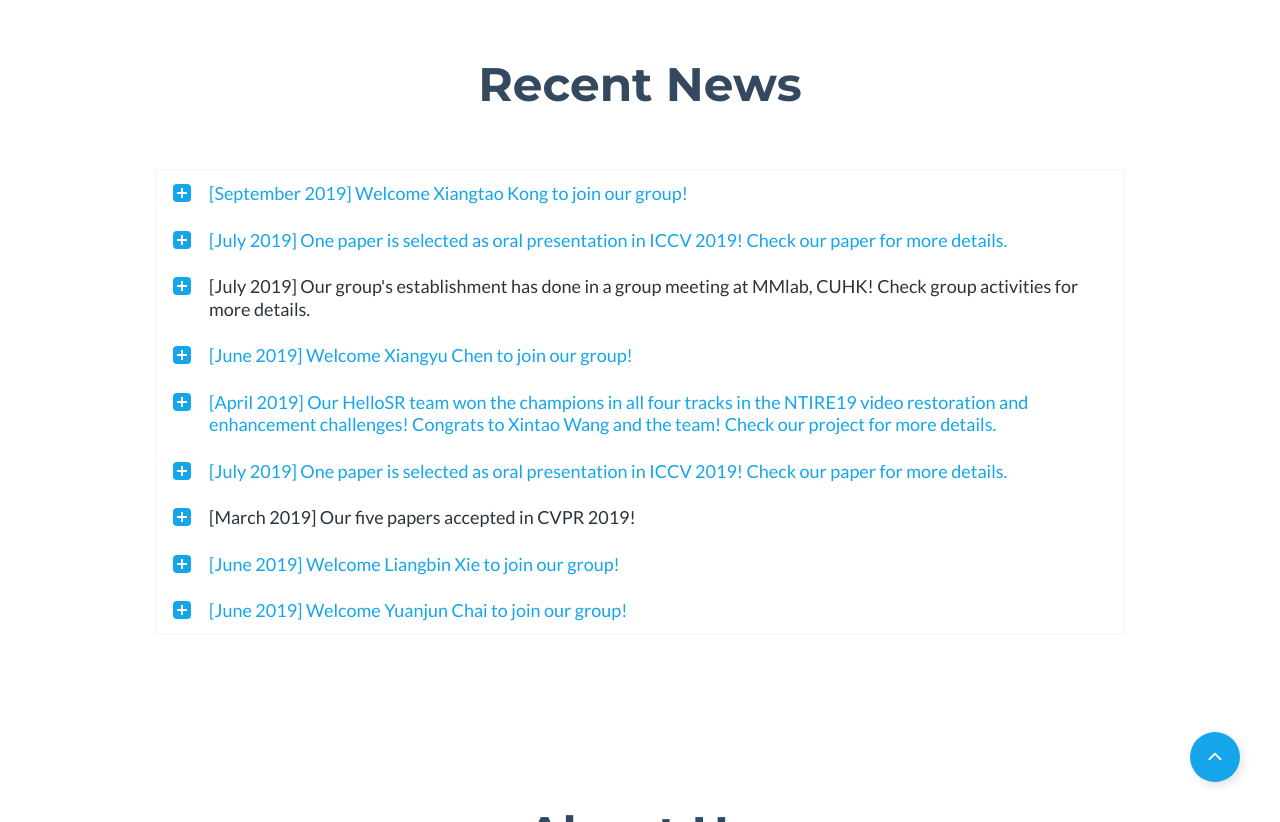
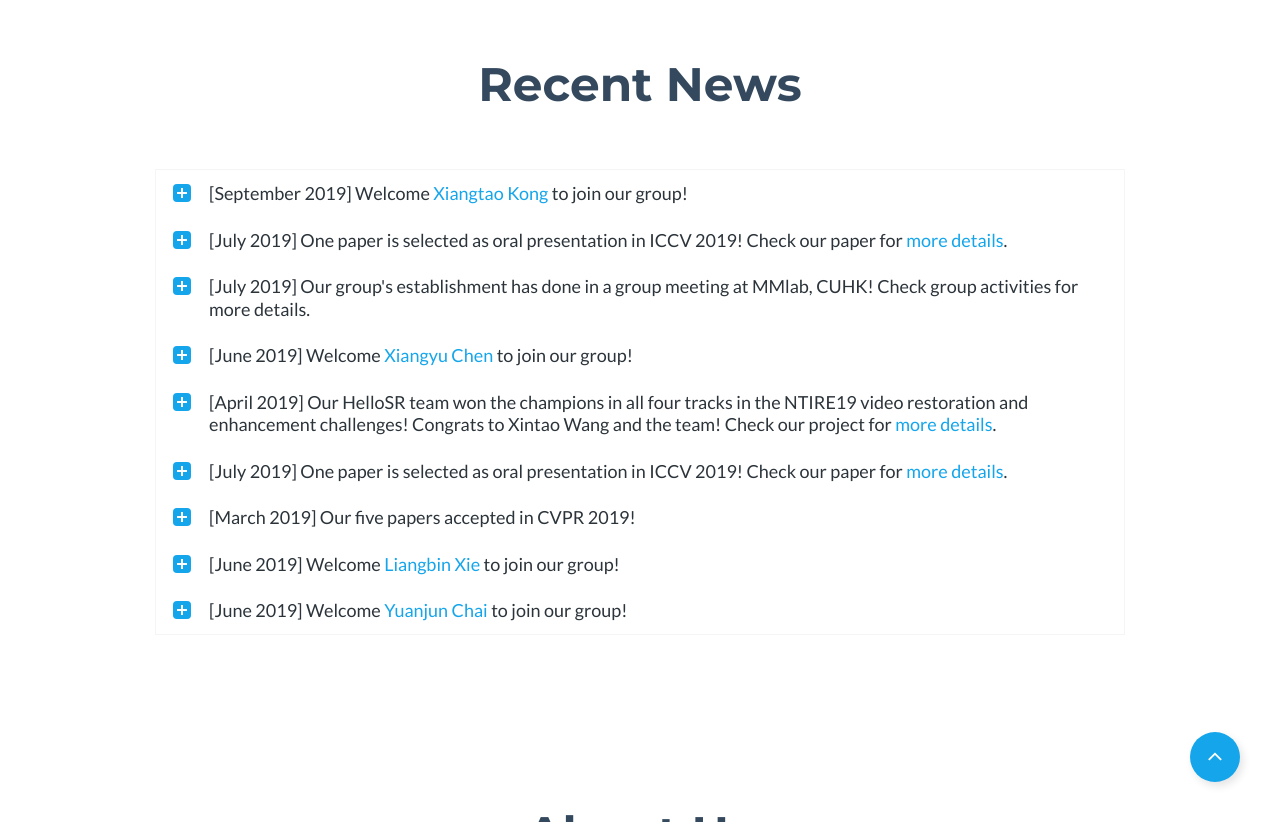
Before and after one commit to SuperLowLevel/SuperLowLevel.github.io, a Jekyll site: the page built from index.html, in a window 1280 px wide and 900 px high, scrolled down 826 px, cut to the strip 78-900 px from the top of the window. Built offline with Jekyll 4.4.1, drawn with Linux system fonts in a browser that asks for light colours.

Commit message:
font for links

```diff
--- a/index.html
+++ b/index.html
@@ -25,7 +25,7 @@ labNameDescript: One of the most legendary AI team, <br>Our vision is to make th
                                 {% if post.name == 'Xiangtao Kong' %}
                                 <a role="button"  class="collapsed"
                                    aria-controls="accordion1Collapse1" aria-expanded="false" href="{{ post.url }}" >
-                                    <p class="text-primary">[September 2019] Welcome Xiangtao Kong to join our group!</p>
+                                    [September 2019] Welcome <font class="text-primary">Xiangtao Kong</font> to join our group!
                                     <div class="card-arrow"></div>
                                 </a>
                                 {% endif %}
@@ -35,7 +35,7 @@ labNameDescript: One of the most legendary AI team, <br>Our vision is to make th
                                 {% if post.title == 'RankSRGAN: Generative Adversarial Networks with Ranker for Image Super-Resolution' %}
                                 <a role="button"  class="collapsed"
                                    aria-controls="accordion1Collapse1" aria-expanded="false" href="{{ post.url }}">
-                                    <p class="text-primary">[July 2019] One paper is selected as oral presentation in ICCV 2019! Check our paper for more details.</p>
+                                    [July 2019] One paper is selected as oral presentation in ICCV 2019! Check our paper for <font class="text-primary">more details</font>.
                                     <div class="card-arrow"></div>
                                 </a>
                                 {% endif %}
@@ -52,7 +52,7 @@ labNameDescript: One of the most legendary AI team, <br>Our vision is to make th
                                 {% if post.name == 'Xiangyu Chen' %}
                                 <a role="button"  class="collapsed"
                                    aria-controls="accordion1Collapse1" aria-expanded="false" href="{{ post.url }}">
-                                    <p class="text-primary">[June 2019] Welcome Xiangyu Chen to join our group!</p>
+                                    [June 2019] Welcome <font class="text-primary">Xiangyu Chen</font> to join our group!
                                     <div class="card-arrow"></div>
                                 </a>
                                 {% endif %}
@@ -63,7 +63,7 @@ labNameDescript: One of the most legendary AI team, <br>Our vision is to make th
                                 {% if post.title == 'EDVR: Video Restoration With Enhanced Deformable Convolutional Networks' %}
                                 <a role="button"  class="collapsed"
                                    aria-controls="accordion1Collapse1" aria-expanded="false" href="{{ post.url }}">
-                                    <p class="text-primary">[April 2019] Our HelloSR team won the champions in all four tracks in the NTIRE19 video restoration and enhancement challenges! Congrats to Xintao Wang and the team! Check our project for more details.</p>
+                                    [April 2019] Our HelloSR team won the champions in all four tracks in the NTIRE19 video restoration and enhancement challenges! Congrats to Xintao Wang and the team! Check our project for <font class="text-primary">more details</font>.
                                     <div class="card-arrow"></div>
                                 </a>
                                 {% endif %}
@@ -74,7 +74,7 @@ labNameDescript: One of the most legendary AI team, <br>Our vision is to make th
                                 {% if post.title == 'Modulating Image Restoration With Continual Levels via Adaptive Feature Modification Layers' %}
                                 <a role="button"  class="collapsed"
                                    aria-controls="accordion1Collapse1" aria-expanded="false" href="{{ post.url }}">
-                                    <p class="text-primary">[July 2019] One paper is selected as oral presentation in ICCV 2019! Check our paper for more details.</p>
+                                    [July 2019] One paper is selected as oral presentation in ICCV 2019! Check our paper for <font class="text-primary">more details</font>.
                                     <div class="card-arrow"></div>
                                 </a>
                                 {% endif %}
@@ -91,7 +91,7 @@ labNameDescript: One of the most legendary AI team, <br>Our vision is to make th
                                 {% if post.name == 'Liangbin Xie' %}
                                 <a role="button"  class="collapsed"
                                    aria-controls="accordion1Collapse1" aria-expanded="false" href="{{ post.url }}">
-                                    <p class="text-primary">[June 2019] Welcome Liangbin Xie to join our group!</p>
+                                    [June 2019] Welcome <font class="text-primary">Liangbin Xie</font> to join our group!
                                     <div class="card-arrow"></div>
                                 </a>
                                 {% endif %}
@@ -101,7 +101,7 @@ labNameDescript: One of the most legendary AI team, <br>Our vision is to make th
                                 {% if post.name == 'Yuanjun Chai' %}
                                 <a role="button"  class="collapsed"
                                    aria-controls="accordion1Collapse1" aria-expanded="false" href="{{ post.url }}">
-                                    <p class="text-primary">[June 2019] Welcome Yuanjun Chai to join our group!</p>
+                                    [June 2019] Welcome <font class="text-primary">Yuanjun Chai</font> to join our group!
                                     <div class="card-arrow"></div>
                                 </a>
                                 {% endif %}
```
